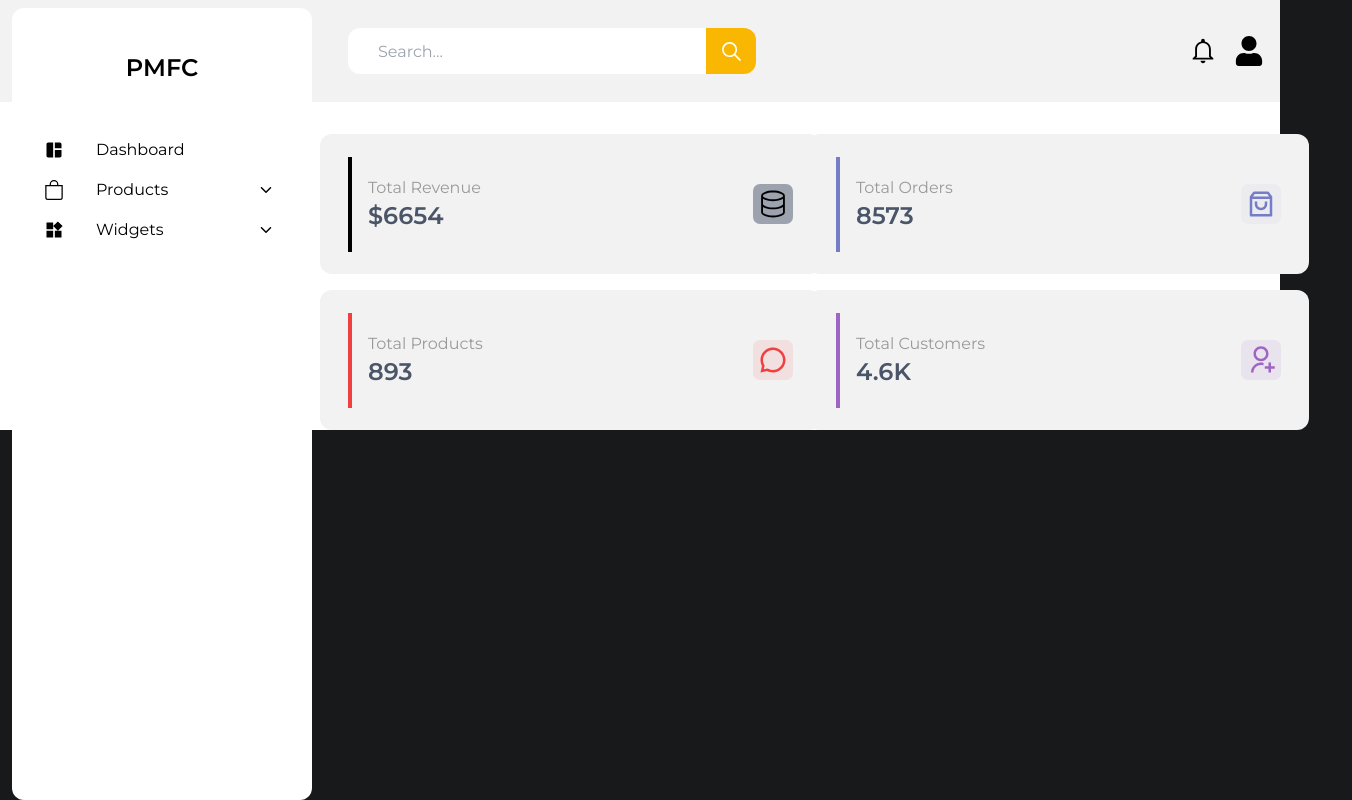
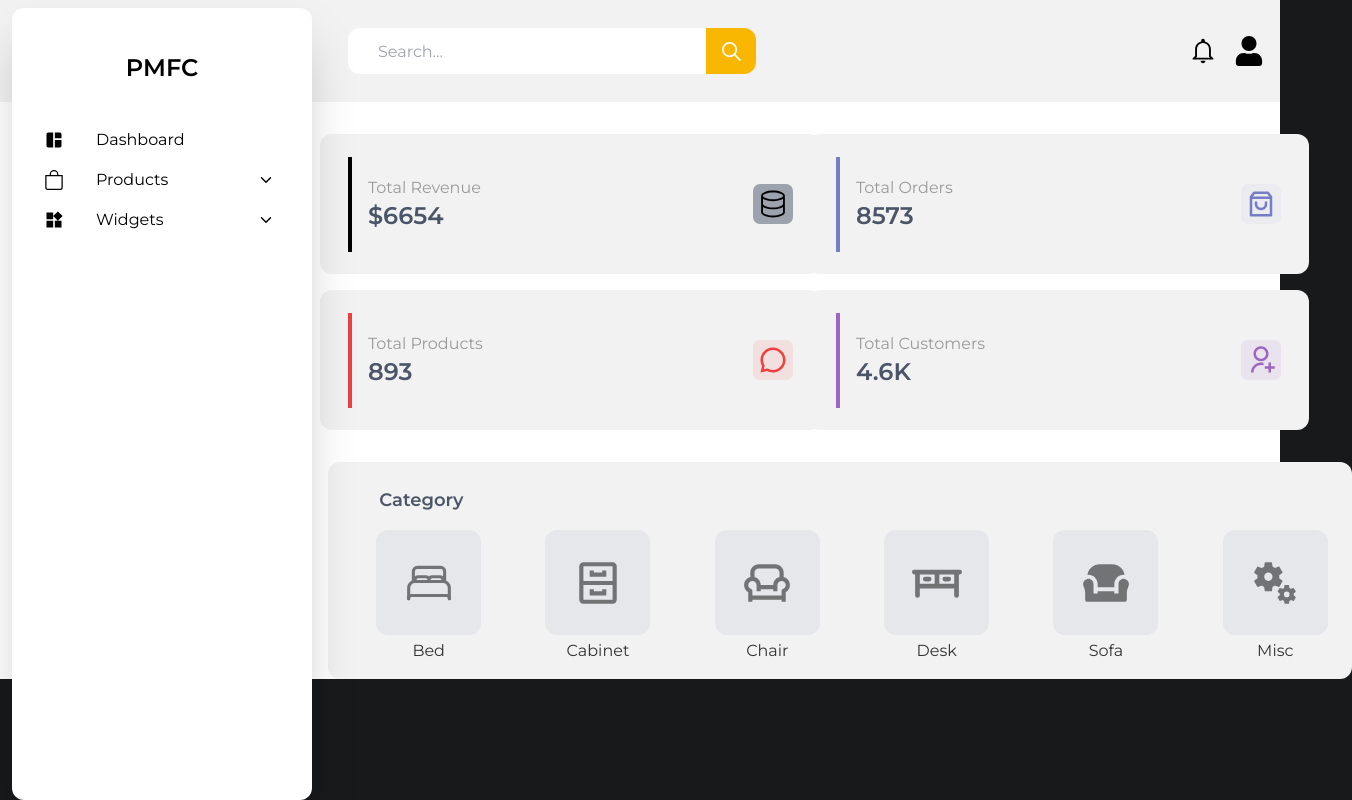
Before and after one commit to spanzyteo/furniture-cart, a Next.js app: page /admin in a window 1280 px wide. Shown: the whole page, 1352 px wide, since content can reach past the window. Built offline with nearby package versions, Linux system fonts and the light colour scheme.

Commit message:
create category in dashboard and adjust admin sidebar

```diff
--- a/app/(admin)/admin/components/Sidebar.tsx
+++ b/app/(admin)/admin/components/Sidebar.tsx
@@ -20,13 +20,16 @@ const Sidebar = () => {
 
   return (
     <>
-      <div className="bg-white w-[300px] xl:flex flex-col hidden absolute top-2 bottom-0 left-3 rounded-xl">
-        <div className="fixed h-[120px] w-[300px] flex items-center justify-center">
+      <div className="bg-white fixed w-[300px] xl:flex flex-col hidden top-2 bottom-0 left-3 rounded-xl shadow-2xl">
+        <div className=" h-[120px] w-[300px] flex items-center justify-center">
           <h1 className="text-2xl font-semibold">PMFC</h1>
         </div>
-        <div className="flex flex-col items-start ml-8 mt-[130px] gap-4">
+        <div className="flex flex-col items-start ml-8 gap-4">
           <div className="flex items-center justify-between w-[230px]">
-            <Link href={'/admin'} className="flex flex-row items-center justify-between gap-8">
+            <Link
+              href={'/admin'}
+              className="flex flex-row items-center justify-between gap-8"
+            >
               <MdSpaceDashboard className="h-[20px] w-[20px]" />
               <h1>Dashboard</h1>
             </Link>
--- a/app/(admin)/admin/page.tsx
+++ b/app/(admin)/admin/page.tsx
@@ -1,12 +1,40 @@
+'use client'
 import { GoDatabase } from 'react-icons/go'
 import { RiShoppingBag3Line } from 'react-icons/ri'
 import { RiChat3Line } from 'react-icons/ri'
 import { RiUserAddLine } from 'react-icons/ri'
+import { IoBedOutline } from 'react-icons/io5'
+import { BiCabinet } from 'react-icons/bi'
+import { RiArmchairLine } from 'react-icons/ri'
+import { PiDeskBold } from 'react-icons/pi'
+import { RiSofaFill } from 'react-icons/ri'
+import { MdOutlineMiscellaneousServices } from 'react-icons/md'
+import { useState } from 'react'
 
-const Page = () => {
+type Item = {
+  Icon: React.ElementType // Correct TypeScript type for a component
+  label: string
+}
+
+const Dashboard = () => {
+  const [activeIndex, setActiveIndex] = useState<number | null>(null)
+
+  const handleClick = (index: number) => {
+    setActiveIndex(index)
+  }
+
+  const items: Item[] = [
+    { Icon: IoBedOutline, label: 'Bed' },
+    { Icon: BiCabinet, label: 'Cabinet' },
+    { Icon: RiArmchairLine, label: 'Chair' },
+    { Icon: PiDeskBold, label: 'Desk' },
+    { Icon: RiSofaFill, label: 'Sofa' },
+    { Icon: MdOutlineMiscellaneousServices, label: 'Misc' },
+  ];
+
   return (
     <div className="bg-white flex flex-col">
-      <div className="grid grid-cols-1 lg:grid-cols-2 mt-8 lg:ml-[20rem] lg:gap-4 gap-4">
+      <div className="grid grid-cols-1 lg:grid-cols-2 mt-8 xl:ml-[20rem] lg:gap-4 gap-4">
         <div className="lg:w-[501px] w-[90%] h-[140px] bg-[#F2F2F2] rounded-xl mx-auto flex items-center justify-between px-7">
           <div className="flex flex-row items-center">
             <div className="w-[4px] h-[95px] bg-black"></div>
@@ -56,8 +84,32 @@ const Page = () => {
           </div>
         </div>
       </div>
+      <div className="bg-[#F2F2F2] w-[90%] lg:w-[1024px] mt-8 xl:ml-[20.5rem] mx-auto rounded-xl pb-4 px-4 lg:px-0 hover:-translate-y-2 hover:shadow-2xl transition-all duration-300 ease-in-out">
+        <h1 className="mt-6 text-lg text-[#4A5568] font-semibold lg:ml-[5%] sm:ml-[10%] ml-[3%]">
+          Category
+        </h1>
+        <div className="grid lg:grid-cols-6 grid-cols-3 gap-4 mt-4 lg:ml-6 mx-auto">
+          {items.map(({ Icon, label }, index) => (
+            <div key={index} className="flex flex-col items-center">
+              <div
+                onClick={() => handleClick(index)}
+                className="bg-gray-200 h-[105px] rounded-xl lg:w-[105px] w-[93px] flex items-center justify-center cursor-pointer transition-all duration-300 hover:bg-[#fab702] group"
+              >
+                <Icon className="h-[50px] w-[50px] opacity-50 group-hover:text-black group-hover:opacity-100" />
+              </div>
+              <h1
+                className={`mt-1 ${
+                  activeIndex === index ? 'text-[#333333]' : 'text-[#333333]'
+                }`}
+              >
+                {label}
+              </h1>
+            </div>
+          ))}
+        </div>
+      </div>
     </div>
   )
 }
 
-export default Page
+export default Dashboard
```
